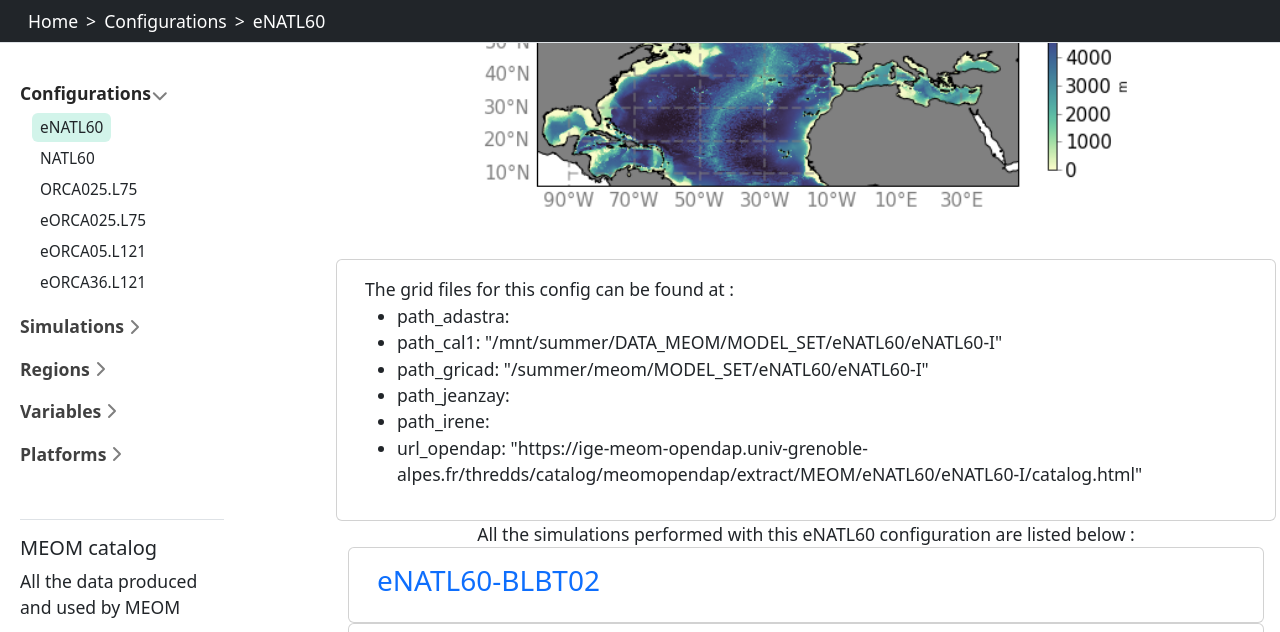
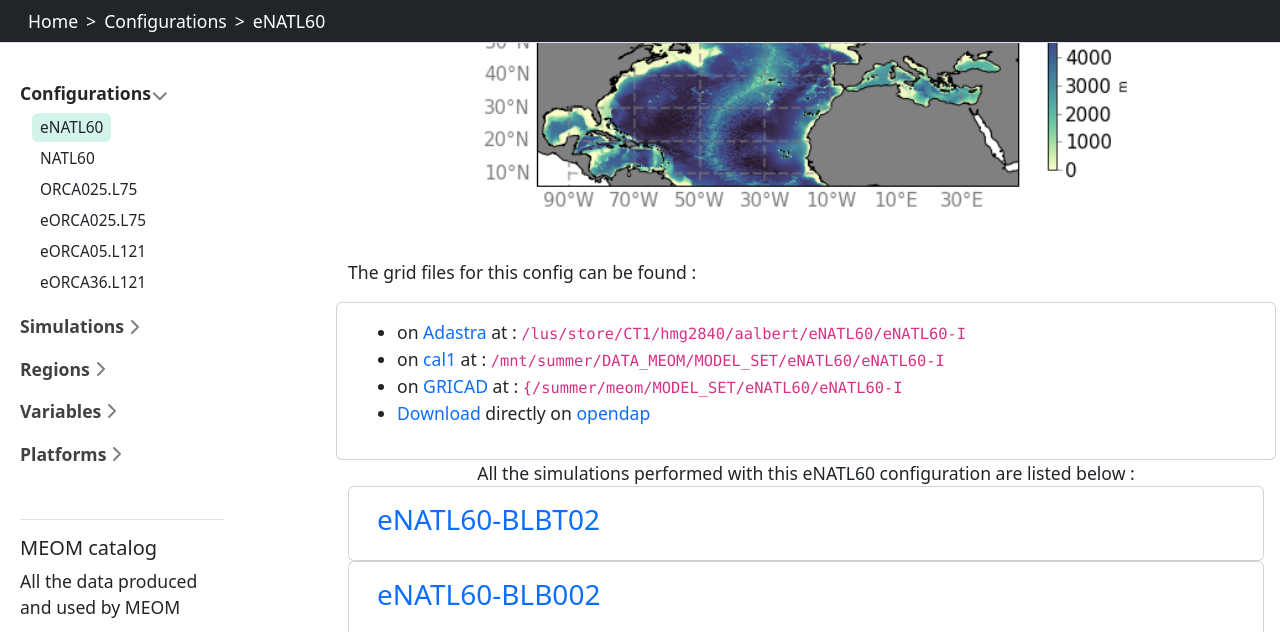
Before and after one commit to meom-group/meom-data-catalog, a Jekyll site: the page built from content/configurations/eNATL60.md, in a window 1280 px wide and 900 px high, scrolled down 399 px, cut to the strip 0-632 px from the top of the window. Built offline with Jekyll 4.4.1, drawn with Linux system fonts in a browser that asks for light colours.

Commit message:
embellish path

```diff
--- a/content/configurations/eNATL60.md
+++ b/content/configurations/eNATL60.md
@@ -8,17 +8,16 @@ eNATL60 is a regional configuration at 1/60° over the North Atlantic from 6° t
 
 {% include figure.html img="bathy_eNATL60.png" alt="workshop scene" caption="" width="75%" %}
 
+The grid files for this config can be found :
+
 <div class="row justify-content-center">
         <div class="card">
             <div class="card-body">
-            The grid files for this config can be found at :
             <ul>
-                    <li> path_adastra: </li>
-                    <li>path_cal1: "/mnt/summer/DATA_MEOM/MODEL_SET/eNATL60/eNATL60-I" </li>
-                    <li>path_gricad: "/summer/meom/MODEL_SET/eNATL60/eNATL60-I" </li>
-                    <li> path_jeanzay: </li>
-                    <li> path_irene: </li>
-                    <li> url_opendap: "https://ige-meom-opendap.univ-grenoble-alpes.fr/thredds/catalog/meomopendap/extract/MEOM/eNATL60/eNATL60-I/catalog.html" </li>
+                    <li> on <a href="https://meom-group.github.io/meom-data-catalog/content/platforms/adastra.html">Adastra</a> at : <code class="language-plaintext highlighter-rouge">/lus/store/CT1/hmg2840/aalbert/eNATL60/eNATL60-I</code> </li>
+                    <li> on <a href="https://meom-group.github.io/meom-data-catalog/content/platforms/cal1.html">cal1</a> at : <code class="language-plaintext highlighter-rouge">/mnt/summer/DATA_MEOM/MODEL_SET/eNATL60/eNATL60-I</code> </li>
+                    <li> on <a href="https://meom-group.github.io/meom-data-catalog/content/platforms/gricad.html">GRICAD</a> at : <code class="language-plaintext highlighter-rouge">{/summer/meom/MODEL_SET/eNATL60/eNATL60-I</code> </li>
+                    <li><a href="https://ige-meom-opendap.univ-grenoble-alpes.fr/thredds/catalog/meomopendap/extract/MEOM/eNATL60/eNATL60-I/catalog.html">Download</a> directly on <a href="https://meom-group.github.io/meom-data-catalog/content/platforms/opendap.html">opendap</a> </li>
             </ul>
         </div>
 </div>
```
Also changed, not shown: _includes/list_extract_GLOBAL.html (added, +49 -0 lines), content/regions/GLOBAL.md (added, +11 -0 lines).
